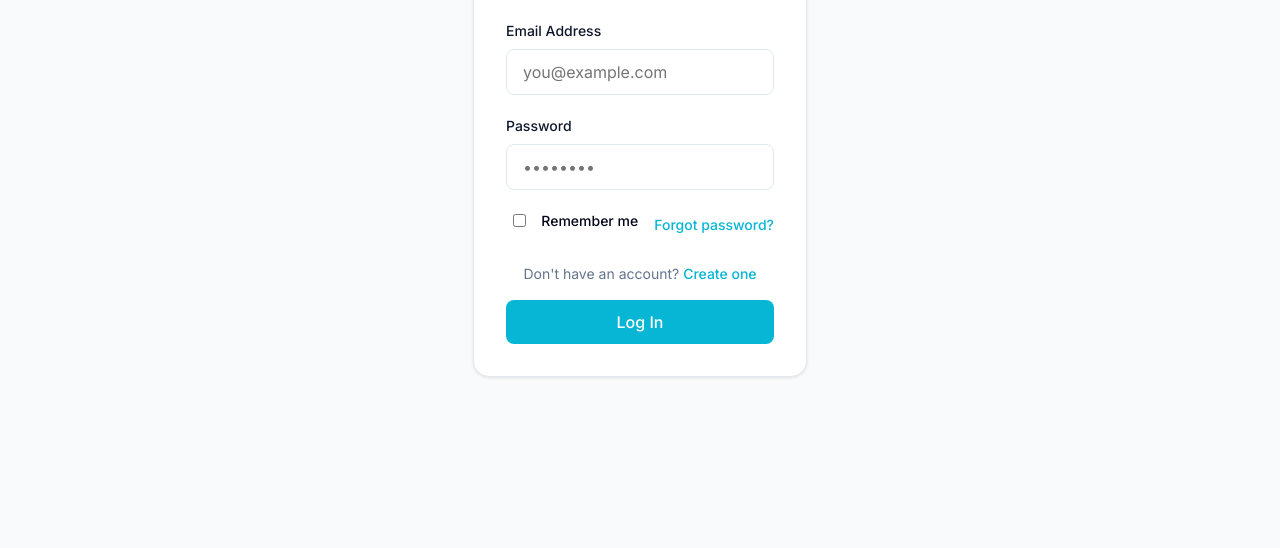
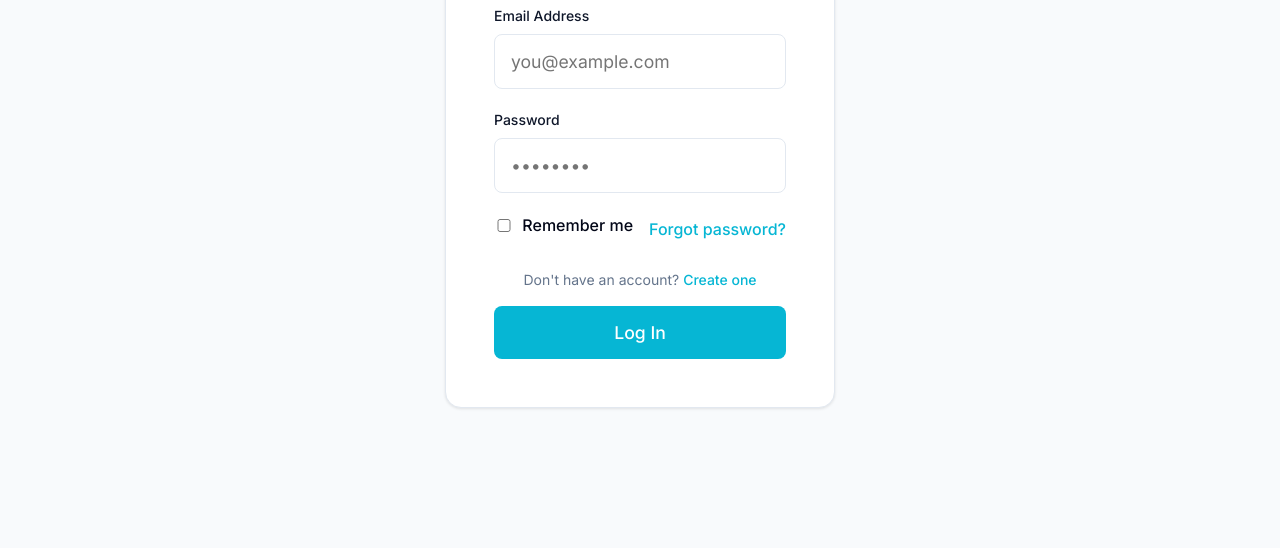
Before and after one commit to Salunkhesneha/career-page, a plain HTML site: page login.html in a window 1280 px wide. Shown: the part 252-800 px from the top of the page. Drawn offline with Linux system fonts and the light colour scheme.

Commit message:
Update login.css

```diff
--- a/login.css
+++ b/login.css
@@ -184,6 +184,27 @@ body {
         font-size: 1rem;
     }
 
+   @media (min-width: 1024px) {
+    .auth-container {
+        max-width: 45vw; /* Increased container width */
+    }
+    .auth-card {
+        padding: 3rem; /* More padding for balance */
+        width: 100%;
+    }
+    .input-field input {
+        padding: 1rem; /* Bigger input fields */
+        font-size: 1.1rem;
+    }
+    .auth-options {
+        font-size: 1rem; /* Slightly bigger text */
+    }
+    .auth-btn {
+        font-size: 1.1rem;
+        padding: 1rem;
+    }
+}
+
 
 @media (max-width: 1024px) {
     .auth-container {
```
